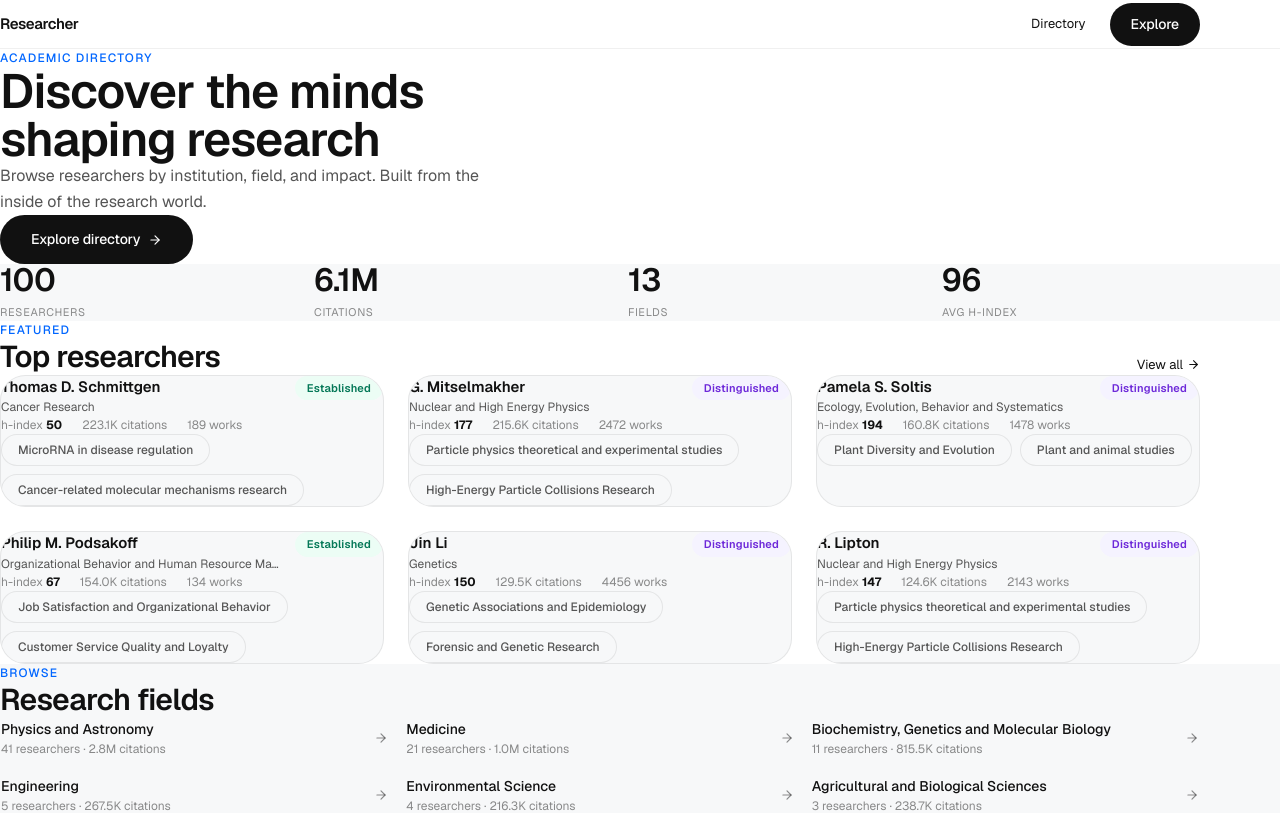
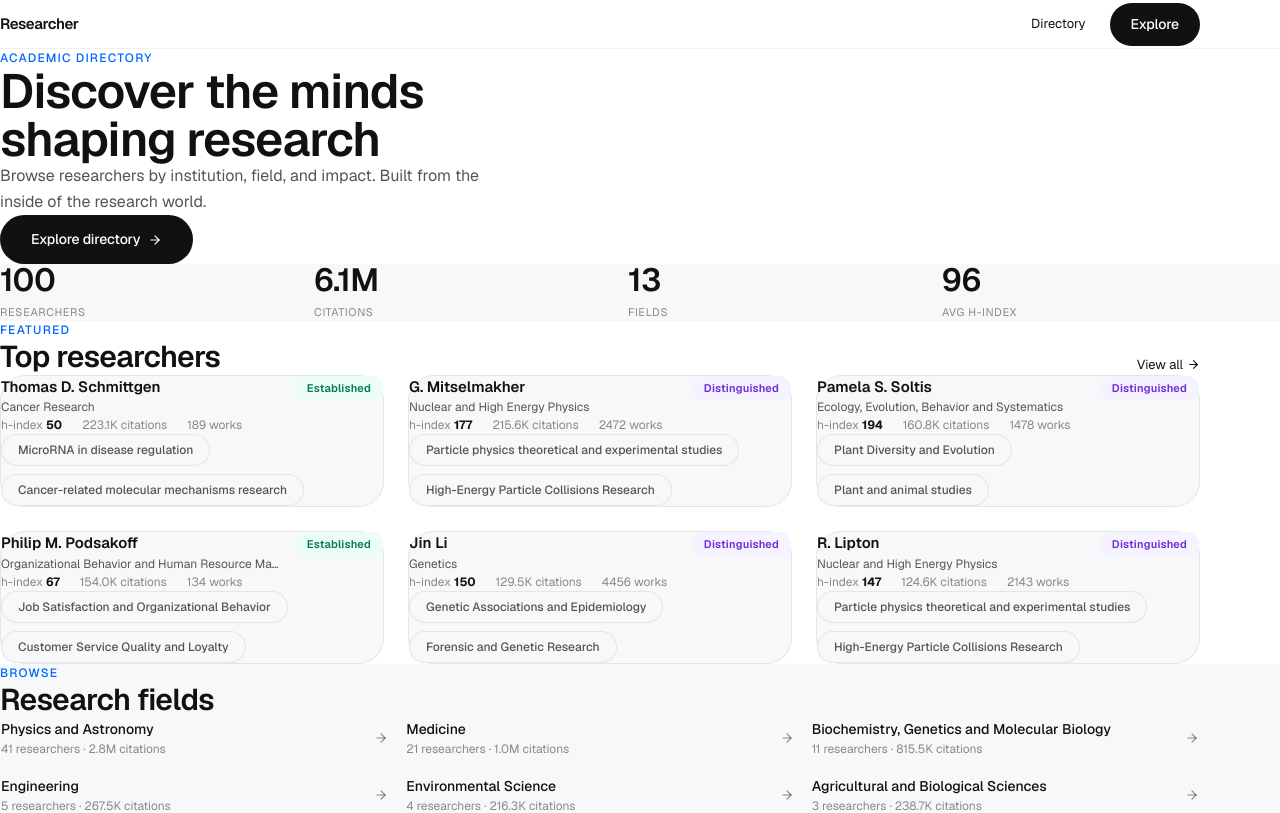
Before and after one commit to iAmash412/researcher-platform, a Next.js app: page / in a window 1280 px wide. Shown: the top 813 px of the page. Built offline with nearby package versions, Linux system fonts and the light colour scheme.

Commit message:
Fix card: remove overflow-hidden clipping, fix tag truncation

```diff
--- a/app/globals.css
+++ b/app/globals.css
@@ -133,7 +133,6 @@ html, body { max-width: 100vw; overflow-x: hidden; background: var(--bg); color:
   border: 1px solid rgba(0, 0, 0, 0.08);
   border-radius: var(--radius-card);
   background: var(--surface-alt);
-  overflow: hidden;
   transition: transform 0.3s var(--ease), border-color 0.3s var(--ease);
 }
 .card:hover {
--- a/components/ResearcherCard.tsx
+++ b/components/ResearcherCard.tsx
@@ -41,9 +41,11 @@ export default function ResearcherCard({
       </div>
 
       {r.topics.length > 0 && (
-        <div className="flex flex-wrap gap-2">
+        <div className="flex flex-col items-start gap-2">
           {r.topics.slice(0, 2).map((t) => (
-            <span key={t} className="tag text-[11px]">{t}</span>
+            <span key={t} className="tag text-[11px] max-w-full min-w-0">
+              <span className="truncate min-w-0 block">{t}</span>
+            </span>
           ))}
         </div>
       )}
```
